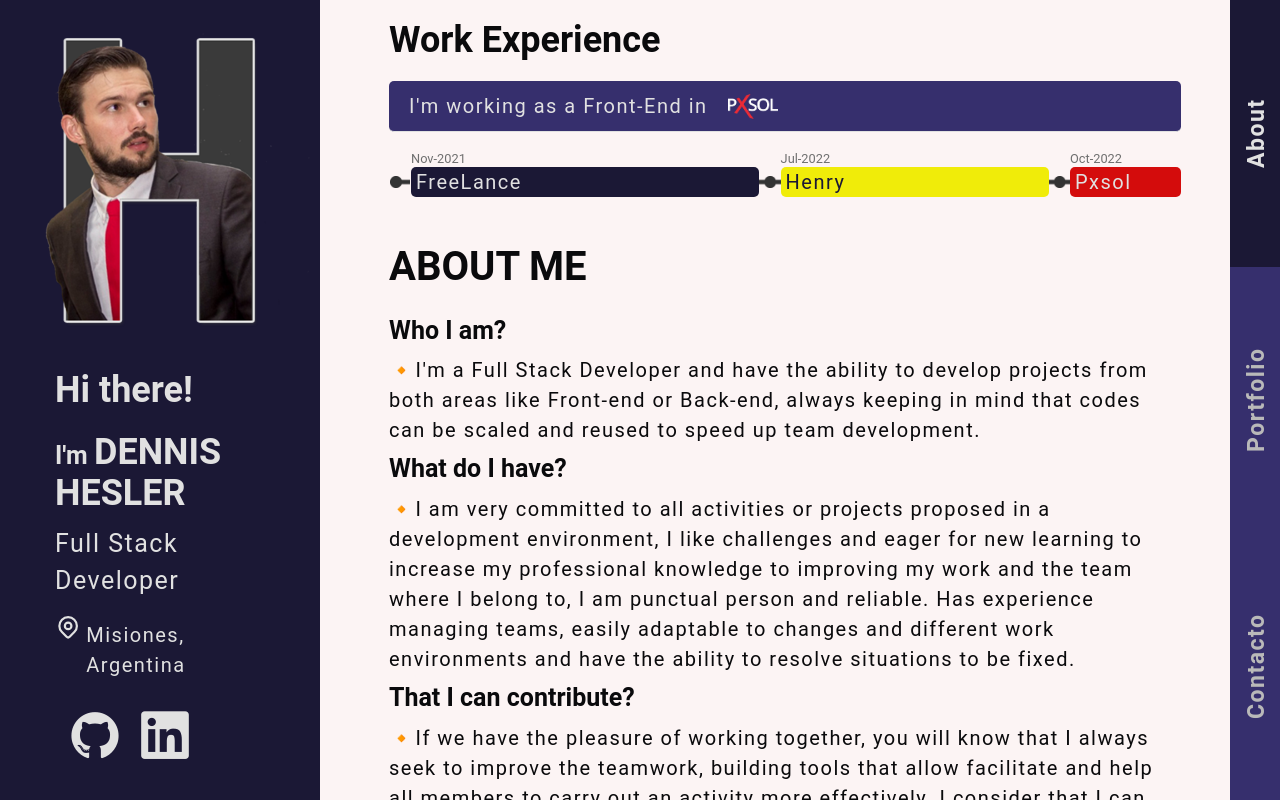
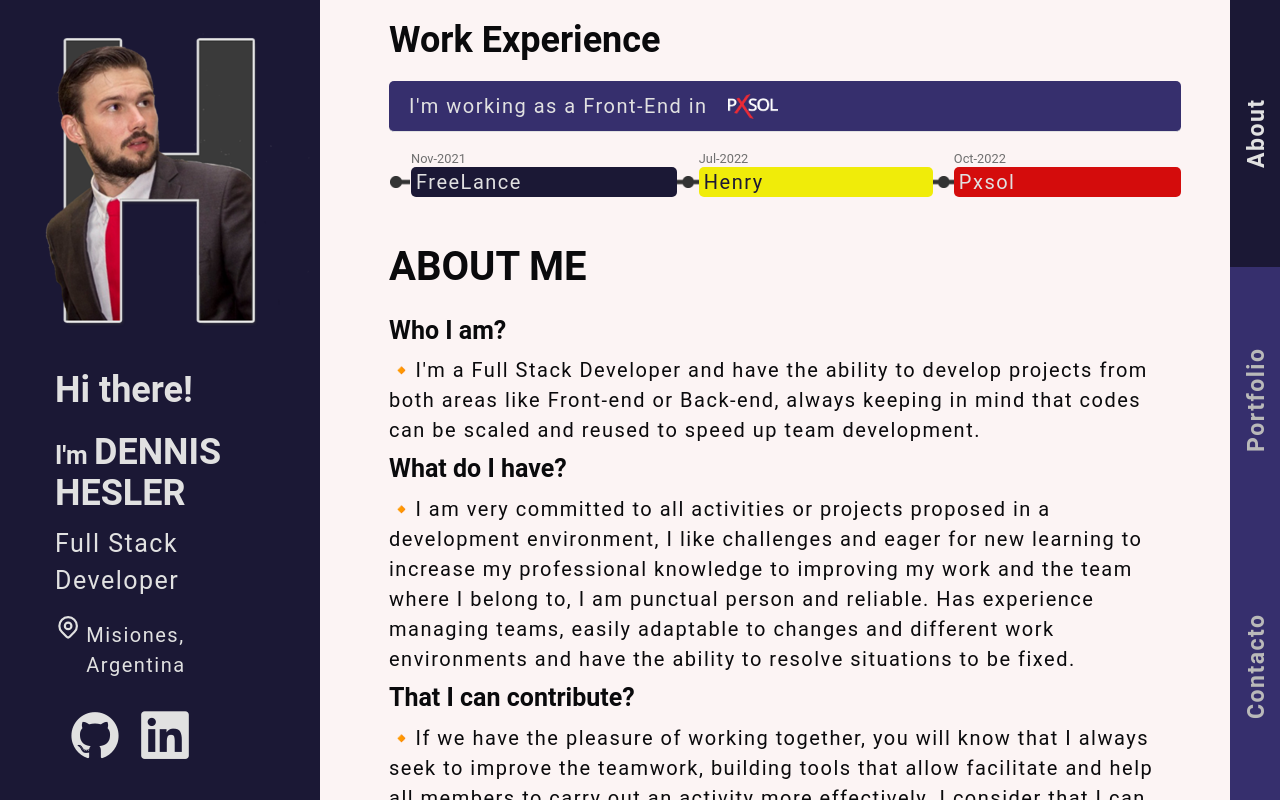
Before and after one commit to Dennish02/Portfolio, a Next.js app: page / in a window 1280 px wide. Built offline with nearby package versions, Linux system fonts and the light colour scheme.

Commit message:
timeline

```diff
--- a/gulp/scss/layout/_about.scss
+++ b/gulp/scss/layout/_about.scss
@@ -48,7 +48,7 @@
     padding: 2rem 0;
     max-width: 100vw;
     .cont-1{
-        flex:1 30%;
+        flex:1 5%;
         display: flex;
         justify-content: baseline;
         align-items: flex-end;
@@ -68,7 +68,7 @@
         }
     }
     .cont-2{
-        flex: 1 20%;
+        flex: 1 1%;
         display: flex;
         justify-content: baseline;
         align-items: flex-end;
```
Also changed, not shown: styles/app.css, 1 other file (tests, documents, lock files or other folders).
